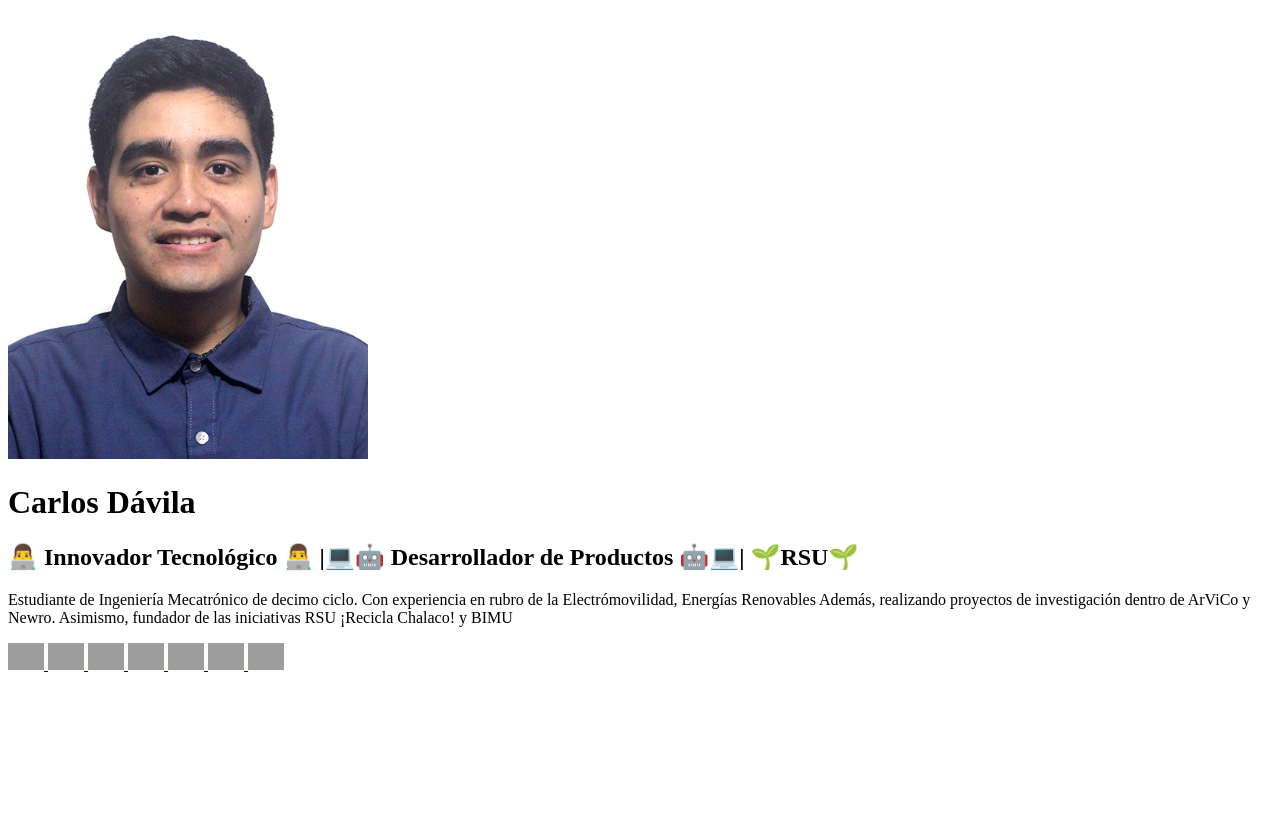
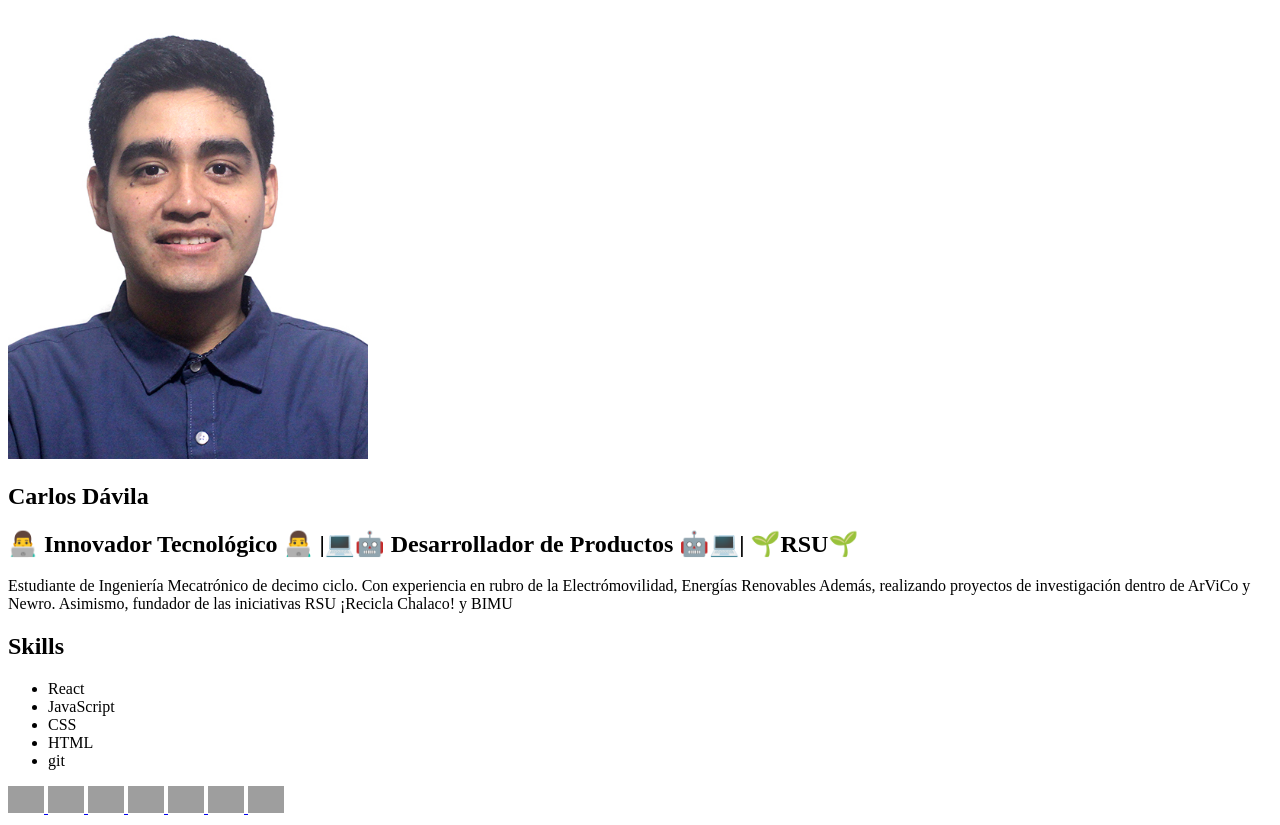
Before and after one commit to Carlos-Davila/tarjeta-personal-web-t, a plain HTML site: page index.html in a window 1280 px wide. Before the commit the page ends 800 px from the top, so only its background shows below. Drawn offline with Linux system fonts and the light colour scheme; grey boxes are pictures that could not be loaded.

Commit message:
Sección de habilidades en Tarjeta Web

```diff
--- a/index.html
+++ b/index.html
@@ -23,6 +23,7 @@
         src="https://lh3.googleusercontent.com/-S7WRxdYXtAY/AAAAAAAAAAI/AAAAAAAAAAA/GlQ3jPtWv_M/photo.jpg"
         alt="Foto de Carlos Dávila" /> -->
       <!-- <img src="./img/Foto Carlos.jpg" alt="Foto de Carlos Dávila" /> -->
+      <article>
         <h1>Carlos Dávila</h1>
         <h2>
           👨‍💻 Innovador Tecnológico 👨‍💻 |💻🤖 Desarrollador de Productos 🤖💻|
@@ -34,6 +35,17 @@
           proyectos de investigación dentro de ArViCo y Newro. Asimismo, fundador
           de las iniciativas RSU ¡Recicla Chalaco! y BIMU
         </p>
+      </article>
+      <section>
+        <h2>Skills</h2>
+        <ul>
+          <li>React</li>
+          <li>JavaScript</li>
+          <li>CSS</li>
+          <li>HTML</li>
+          <li>git</li>
+        </ul>
+      </section>
     </main>
     <footer>
         <a href="https://www.linkedin.com/in/carlos-d%C3%A1vila-b05631122/" target="_blank">
```
Lines whose indentation alone changed are shown as unchanged.
